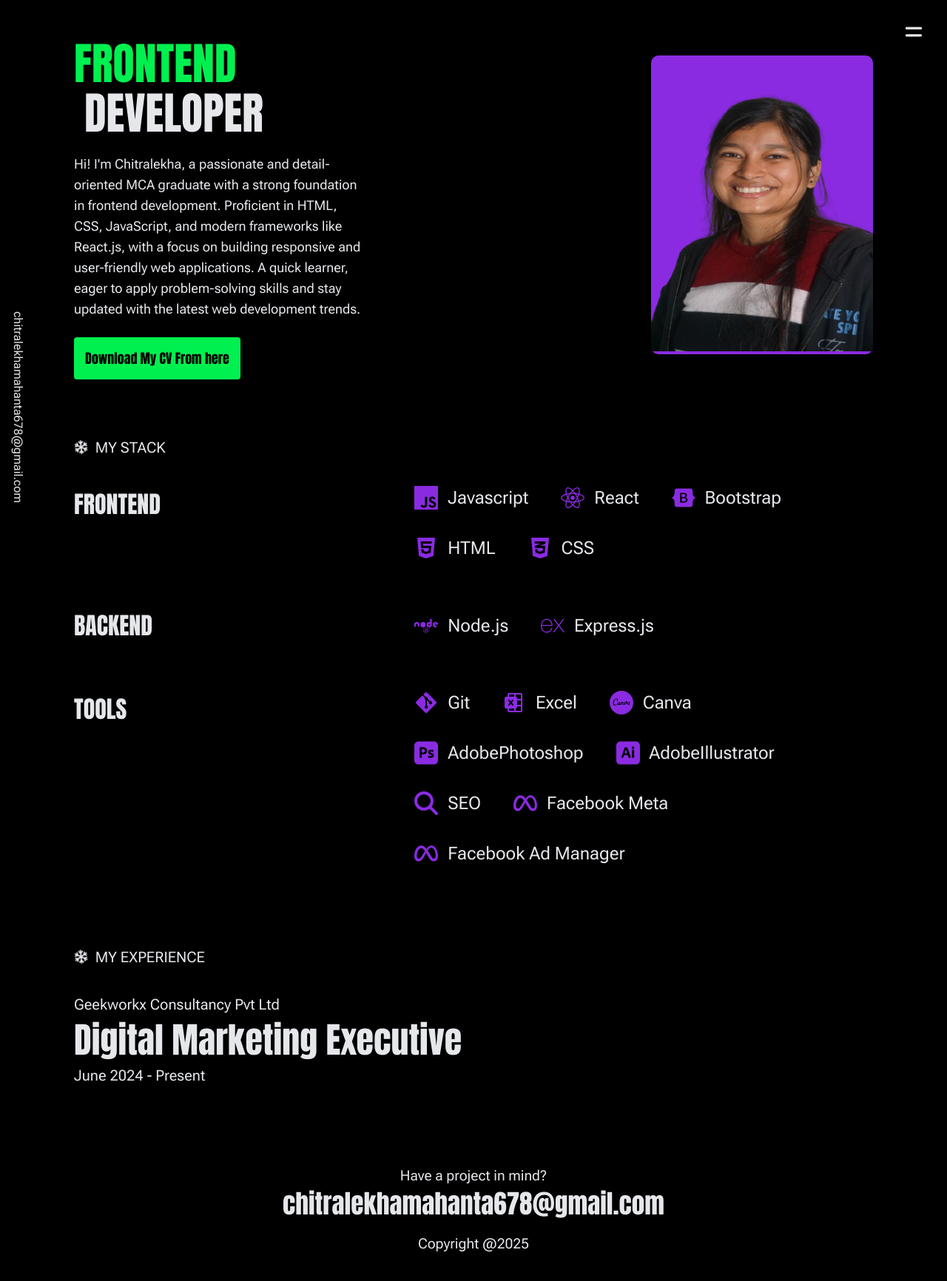
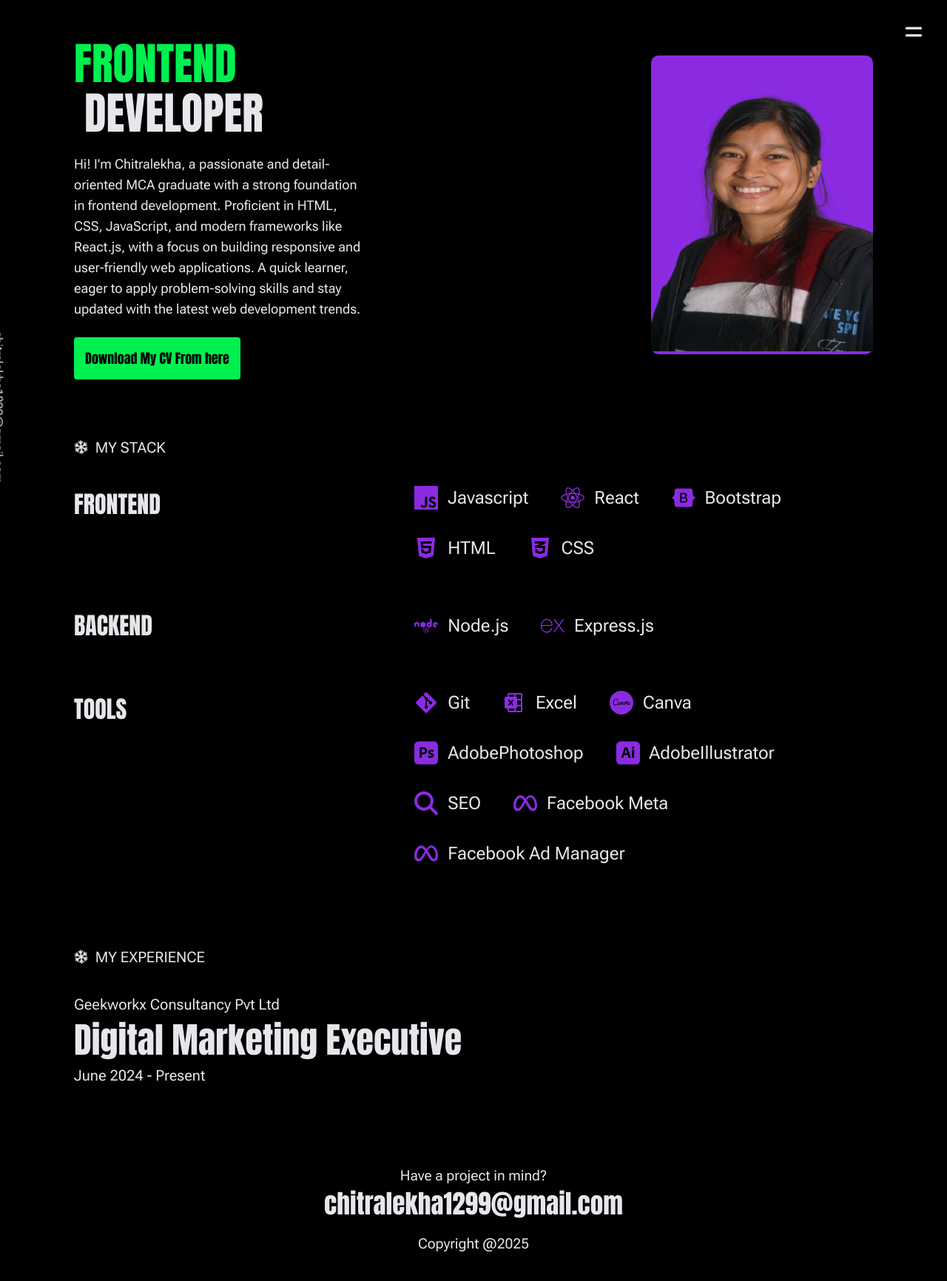
Before and after one commit to chitralekha20/portfolio-react, a React (Vite) app: page / in a window 1280 px wide. Shown: the whole page at 74% size. Built offline with nearby package versions, Linux system fonts and the light colour scheme.

Commit message:
change mail

```diff
--- a/src/Components/Footer.jsx
+++ b/src/Components/Footer.jsx
@@ -7,8 +7,8 @@ const Footer = () => {
   return (
     <footer className="footer-container">
       <p className="footer-subtext">Have a project in mind?</p>
-      <a className="footer-mail" href="mailto:chitralekhamahanta678@gmail.com">
-        chitralekhamahanta678@gmail.com
+      <a className="footer-mail" href="mailto:chitralekha1299@gmail.com">
+      chitralekha1299@gmail.com
       </a>
       <p className="footer-subtext" style={{marginTop:"1rem"}}>Copyright @{year}</p>
     </footer>
--- a/src/Components/Mail.jsx
+++ b/src/Components/Mail.jsx
@@ -4,8 +4,8 @@ import "./Mail.css";
 const Mail = () => {
   return (
     <div className="mail-style">
-      <a className="mail-link" href="mailto:chitralekhamahanta678@gmail.com">
-        chitralekhamahanta678@gmail.com
+      <a className="mail-link" href="mailto:chitralekha1299@gmail.com">
+        chitralekha1299@gmail.com
       </a>
     </div>
   );
--- a/src/Components/Profile.jsx
+++ b/src/Components/Profile.jsx
@@ -1,33 +1,42 @@
-import React from 'react'
-import './Profile.css'
-import girlimg from "../assets/Chitralekha.png"
-import resume from "../assets/ChitralekhaCV.pdf"
+import React from "react";
+import "./Profile.css";
+import girlimg from "../assets/Chitralekha.png";
+import resume from "../assets/ChitralekhaCV.pdf";
+import { motion } from "framer-motion";
 
 const Profile = () => {
   return (
-    <section className='profileContainer' id='profile'>
-      <div className='profileLeft'>
+    <motion.section
+      className="profileContainer"
+      id="profile"
+      initial={{ opacity: 0, y: 50 }}  // Start hidden and slide down
+      whileInView={{ opacity: 1, y: 0 }} // Fade in and slide up
+      exit={{ opacity: 0, y: 50 }}        // Fade out and slide down
+      transition={{ duration: 0.8 }}      // Smooth transition
+      viewport={{ amount: 0.3 }}
+    >
+      <div className="profileLeft">
         <div>
-          <h1 className='Firstone'>FRONTEND</h1>
-          <h1 className='letter'>DEVELOPER</h1>
+          <h1 className="Firstone">FRONTEND</h1>
+          <h1 className="letter">DEVELOPER</h1>
         </div>
-        <p className='Secondone'>
-          Hi! I'm Chitralekha, a passionate and detail-oriented MCA graduate with a strong foundation in frontend development.
-          Proficient in HTML, CSS, JavaScript, and modern frameworks like React.js,
-          with a focus on building responsive and user-friendly web applications.
-          A quick learner, eager to apply problem-solving skills and stay updated with the latest web development trends.
+        <p className="Secondone">
+          Hi! I'm Chitralekha, a passionate and detail-oriented MCA graduate
+          with a strong foundation in frontend development. Proficient in HTML,
+          CSS, JavaScript, and modern frameworks like React.js, with a focus on
+          building responsive and user-friendly web applications. A quick
+          learner, eager to apply problem-solving skills and stay updated with
+          the latest web development trends.
         </p>
-        <a href={resume} target='_blank' className='cv-phone'>
-        <button className='Thirdone'>
-          Download My CV From here
-        </button>
+        <a href={resume} target="_blank" className="cv-phone">
+          <button className="Thirdone">Download My CV From here</button>
         </a>
       </div>
-      <div className='imgone'>
+      <div className="imgone">
         <img src={girlimg} alt="" />
       </div>
-    </section>
-  )
-}
+    </motion.section>
+  );
+};
 
-export default Profile
+export default Profile;
--- a/src/Components/Skill.jsx
+++ b/src/Components/Skill.jsx
@@ -21,6 +21,7 @@ import {
   FaReact,
   FaRegSnowflake,
 } from "react-icons/fa6";
+
 
 const Skill = () => {
   return (
```
